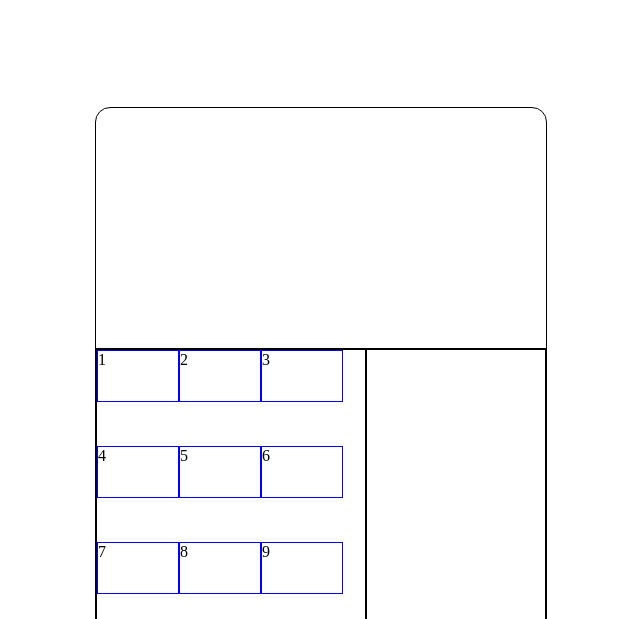
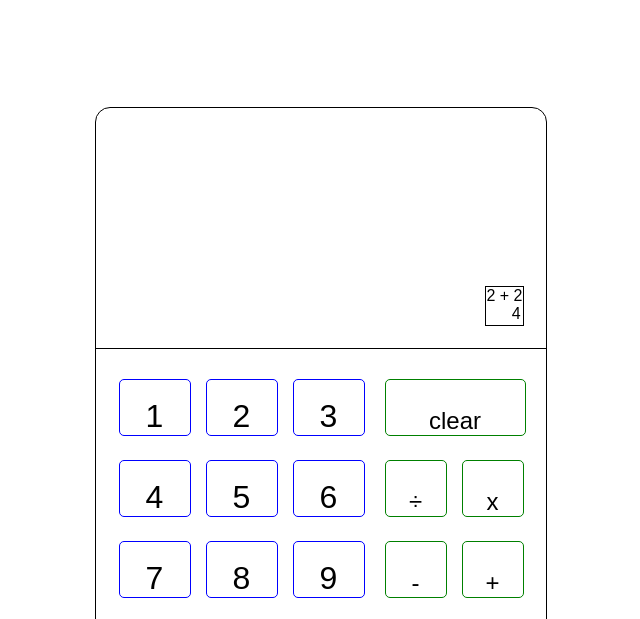
Before and after one commit to lily-silva/calculator, a plain HTML site: page index.html in a window 1280 px wide. Shown: the top 619 px of the page, without its empty margins (319-959 px from the left). Drawn offline with Linux system fonts and the light colour scheme; a web font is replaced by a local one.

Commit message:
Work on layout and typography

```diff
--- a/index.html
+++ b/index.html
@@ -1,29 +1,26 @@
 <!DOCTYPE html>
 <html lang="en">
-
  <head>
-  <meta charset="UTF-8">
-  <meta http-equiv="X-UA-Compatible"
-        content="IE=edge">
-  <meta name="viewport"
-        content="width=device-width, initial-scale=1.0">
+  <meta charset="UTF-8" />
+  <meta http-equiv="X-UA-Compatible" content="IE=edge" />
+  <meta name="viewport" content="width=device-width, initial-scale=1.0" />
   <title>Document</title>
-  <link rel="stylesheet"
-        href="style.css">
+  <link rel="stylesheet" href="style.css" />
  </head>
 
  <body>
-
-
-
   <div class="container">
    <div class="main red">
-
-      <section class="screen-area"></section>
+    <section class="screen-area">
+     <div class="result red">
+      <div class="result-history">2 + 2</div>
+      <div class="result">4</div>
+     </div>
+    </section>
 
     <section class="numpad-area">
-        <div class="numbers red">
-          <div class="numbers-sm">
+     <div class="numpad-area-content">
+      <div class="numbers">
        <div class="area1">
         <div class="num">1</div>
         <div class="num">2</div>
@@ -39,18 +36,31 @@
         <div class="num">8</div>
         <div class="num">9</div>
        </div>
-          </div>
-          <div class="numbers-lg">
-            <div class="num">0</div>
+       <div class="area0">
+        <div class="num num-0">zero</div>
+        <div class="num num-dot">.</div>
        </div>
       </div>
-        <div class="operands red"></div>
-      </section>
 
+      <div class="operands">
+       <div class="areaA">
+        <div class="opr num-clear">clear</div>
+       </div>
+       <div class="areaB">
+        <div class="opr">÷</div>
+        <div class="opr">x</div>
+       </div>
+       <div class="areaC">
+        <div class="opr">-</div>
+        <div class="opr">+</div>
+       </div>
+       <div class="areaD">
+        <div class="opr num-equal">equals</div>
+       </div>
+      </div>
      </div>
     </section>
-
-    </section>
+   </div>
+  </div>
  </body>
-
 </html>
--- a/style.css
+++ b/style.css
@@ -1,3 +1,10 @@
+@import url("https://fonts.googleapis.com/css2?family=Anek+Gujarati:wght@300;400;500;600;700&display=swap");
+
+:root {
+ font-family: "Anek Gujarati", sans-serif;
+ font-weight: 500;
+}
+
 .red {
  border: 1px solid black;
 }
@@ -16,47 +23,97 @@
  border-radius: 15px;
 }
 
-.columns {
-  height: 100%;
-  border-radius: 15px;
+.screen-area {
+ height: 40%;
+ display: flex;
+ justify-content: flex-end;
+ align-items: flex-end;
 }
 
-.screen-area {
-  height: 40%;
+.result {
+ margin-right: 5%;
+ margin-bottom: 5%;
+ text-align: end;
 }
 
 .numpad-area {
  height: 60%;
  border-top: 1px solid black;
  display: flex;
+ justify-content: center;
+ align-items: center;
+}
+
+.numpad-area-content {
+ display: grid;
+ grid-template-columns: 60% 40%;
+ height: 90%;
+ width: 90%;
 }
 
 .numbers {
-  width: 60%;
+ width: 100%;
  height: 100%;
  display: grid;
-  grid-template-rows: repeat(2, 80% auto);
-}
-
-.numbers-sm {
-  display: grid;
-  /* grid-template-columns: repeat(3, 1fr); */
-  grid-template-rows: repeat(3, 1fr);
-
-}
-.area1,
-.area2,
-.area3 {
-  display: flex;
+ align-items: center;
 }
 
 .operands {
-  width: 40%;
+ width: 100%;
  height: 100%;
+ display: grid;
+ align-items: center;
+ justify-content: end;
+}
+
+.area1,
+.area2,
+.area3,
+.area0 {
+ gap: 15px;
+ display: grid;
+ grid-template-columns: repeat(3, 1fr);
+ width: 100%;
 }
 
 .num {
-  width: 80px;
-  height: 50px;
+ width: 70px;
+ height: 55px;
  border: 1px solid blue;
+ justify-content: center;
+ align-items: flex-end;
+ display: flex;
+ border-radius: 5px;
+ font-size: 2rem;
 }
+
+.num-0 {
+ grid-column: 1 / span 2;
+ width: 98%;
+}
+
+.opr {
+ width: 60px;
+ height: 55px;
+ border: 1px solid green;
+ justify-content: center;
+ align-items: flex-end;
+ display: flex;
+ border-radius: 5px;
+ font-size: 1.5rem;
+}
+
+.num-clear,
+.num-equal {
+ grid-column: 1 / span 2;
+ width: 100%;
+}
+
+.areaA,
+.areaB,
+.areaC,
+.areaD {
+ display: grid;
+ grid-template-columns: repeat(2, auto);
+ gap: 15px;
+}
```
Lines whose indentation alone changed are shown as unchanged.
